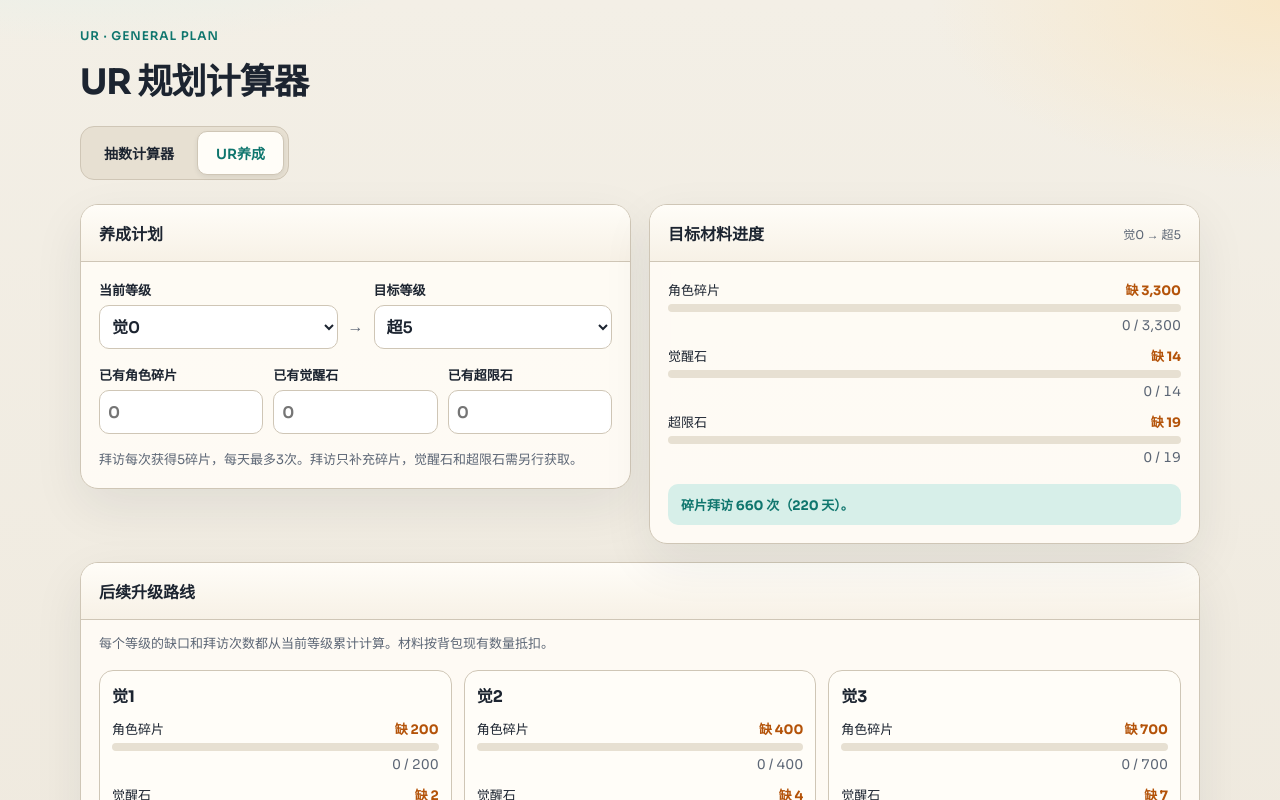
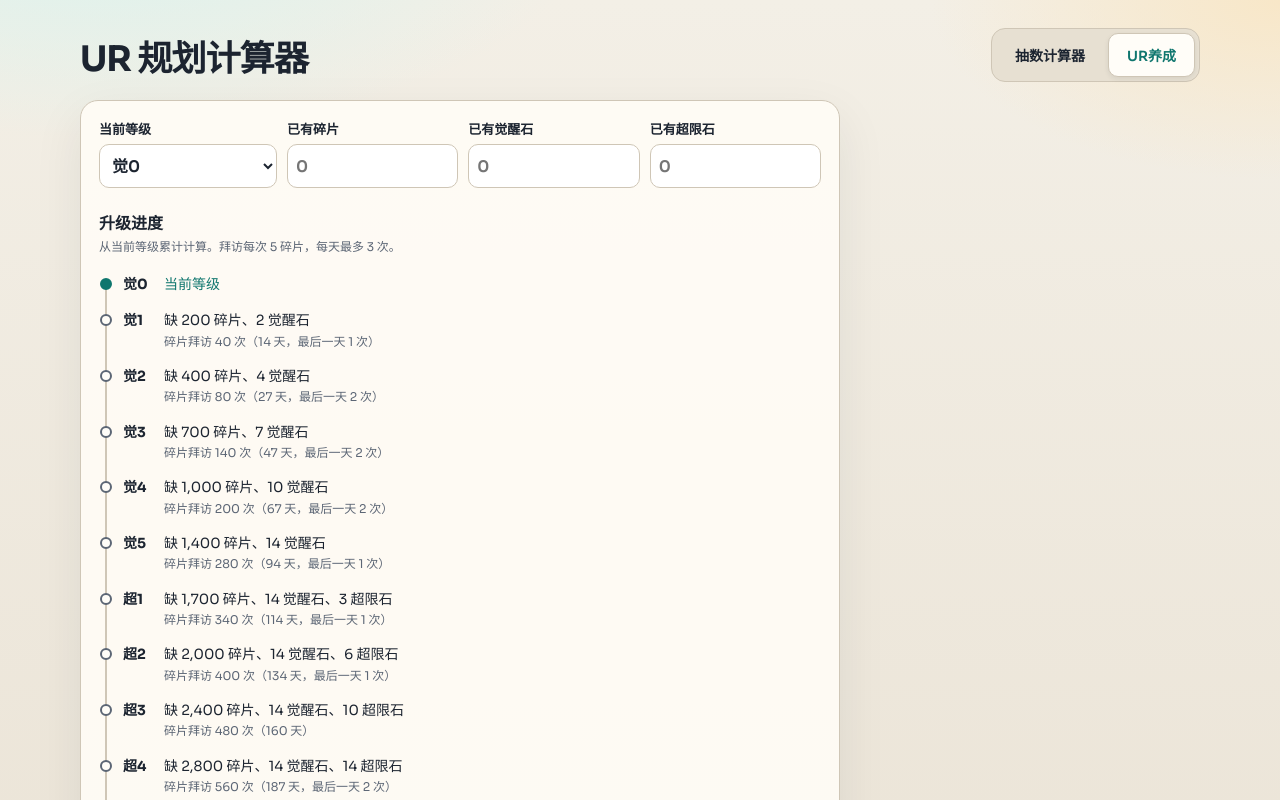
Before and after one commit to yyzh6236/cassell, a plain HTML site: page index.html in a window 1280 px wide. Both pictures are taken after a click on the tab "UR养成". Shown: the top 800 px of the page. Drawn offline with Linux system fonts and the light colour scheme.

Commit message:
Simplify UR cultivation progress view

```diff
--- a/assets/css/styles.css
+++ b/assets/css/styles.css
@@ -31,31 +31,18 @@
       padding: 28px 0 48px;
     }
 
-    header {
-      display: grid;
-      gap: 10px;
-      margin-bottom: 22px;
-    }
-
-    header .eyebrow {
-      color: var(--accent);
-      font-size: 12px;
-      font-weight: 600;
-      letter-spacing: 0.08em;
-      text-transform: uppercase;
+    .calculator-header {
+      display: flex;
+      justify-content: space-between;
+      align-items: center;
+      gap: 8px;
+      margin-bottom: 18px;
     }
 
     h1 {
       margin: 0;
-      font-size: clamp(1.6rem, 3vw, 2.2rem);
+      font-size: clamp(1.1rem, 3vw, 2.2rem);
       letter-spacing: -0.03em;
-    }
-
-    header p {
-      margin: 0;
-      color: var(--muted);
-      max-width: 54ch;
-      line-height: 1.55;
     }
 
     .layout {
@@ -494,7 +481,7 @@
   display: flex;
   gap: 4px;
   width: fit-content;
-  margin-bottom: 24px;
+  flex: 0 0 auto;
   padding: 4px;
   border: 1px solid var(--line);
   border-radius: 14px;
@@ -523,18 +510,17 @@
   outline-offset: 2px;
 }
 
-.growth-layout {
-  display: grid;
-  grid-template-columns: repeat(2, minmax(0, 1fr));
-  align-items: start;
-  gap: 18px;
+.growth-panel {
+  max-width: 760px;
+  padding: 18px;
 }
 
-.growth-form, .growth-result { padding: 18px; }
-.growth-levels, .growth-inventory { display: grid; gap: 10px; }
-.growth-levels { grid-template-columns: minmax(0, 1fr) auto minmax(0, 1fr); align-items: end; }
-.growth-inventory { grid-template-columns: repeat(3, minmax(0, 1fr)); margin-top: 16px; }
-.level-arrow { align-self: end; padding-bottom: 12px; color: var(--muted); }
+.growth-form, .growth-inventory {
+  display: grid;
+  gap: 10px;
+}
+.growth-form { grid-template-columns: minmax(0, 1fr) minmax(0, 3fr); }
+.growth-inventory { grid-template-columns: repeat(3, minmax(0, 1fr)); }
 
 .growth-form label {
   display: grid;
@@ -558,93 +544,58 @@
   font-size: 16px;
 }
 
-.growth-help, .growth-roadmap-help {
-  color: var(--muted);
-  font-size: 13px;
-  line-height: 1.55;
-}
-.growth-help { margin: 16px 0 0; }
-.growth-roadmap-help { margin: 14px 18px 0; }
-.growth-roadmap-panel { margin-top: 18px; }
-.growth-result, .growth-milestone-materials { display: grid; gap: 12px; }
+.growth-panel h2 { margin: 22px 0 4px; font-size: 1rem; }
+.growth-help { margin: 0; color: var(--muted); font-size: 12px; line-height: 1.5; }
+.growth-roadmap { list-style: none; margin: 10px 0 0; padding: 0; }
 
-.growth-material { display: grid; gap: 5px; min-width: 0; }
-.growth-material-line {
-  display: flex;
-  flex-wrap: wrap;
+.growth-step {
+  position: relative;
+  display: grid;
+  grid-template-columns: 2.5em minmax(0, 1fr);
   align-items: baseline;
-  justify-content: space-between;
-  gap: 2px 8px;
-  font-size: 13px;
-}
-.growth-material-line b { color: var(--ok); }
-.growth-material-line .growth-gap { color: var(--warn); }
-.growth-material small { color: var(--muted); text-align: right; font-variant-numeric: tabular-nums; }
-
-.growth-material progress {
-  display: block;
-  width: 100%;
-  height: 8px;
-  appearance: none;
-  overflow: hidden;
-  border: 0;
-  border-radius: 999px;
-  background: var(--bg-deep);
-  color: var(--accent);
-}
-.growth-material progress::-webkit-progress-bar { background: var(--bg-deep); }
-.growth-material progress::-webkit-progress-value { background: var(--accent); border-radius: 999px; }
-.growth-material progress::-moz-progress-bar { background: var(--accent); border-radius: 999px; }
-
-.growth-outcome {
-  margin: 0 18px 18px;
-  padding: 11px 13px;
-  border-radius: 10px;
-  background: var(--accent-soft);
-  color: var(--accent);
-  font-size: 13px;
-  font-weight: 700;
+  gap: 6px;
+  padding: 8px 0 8px 24px;
+  font-size: 14px;
+  line-height: 1.45;
 }
 
-.growth-roadmap {
-  display: grid;
-  grid-template-columns: repeat(3, minmax(0, 1fr));
-  gap: 12px;
-  margin: 0;
-  padding: 16px 18px 18px;
-  list-style: none;
+.growth-step:not(:last-child)::before {
+  content: "";
+  position: absolute;
+  inset: 18px auto -18px 6px;
+  width: 2px;
+  background: var(--line);
 }
-.growth-milestone {
-  display: flex;
-  flex-direction: column;
-  gap: 12px;
-  padding: 12px;
-  border: 1px solid var(--line);
-  border-radius: 14px;
+
+.growth-step::after {
+  content: "";
+  position: absolute;
+  top: 12px;
+  left: 1px;
+  width: 12px;
+  height: 12px;
+  box-sizing: border-box;
+  border: 2px solid var(--muted);
+  border-radius: 50%;
   background: #fffdf8;
 }
-.growth-milestone.is-target { border-color: var(--accent); background: #f1faf7; }
-.growth-milestone-head { display: flex; align-items: center; gap: 8px; }
-.growth-milestone-head h3 { margin: 0; font-size: 1rem; }
-.growth-milestone.is-target .badge { background: var(--accent-soft); color: var(--accent); }
-.growth-milestone-visits {
-  margin-top: auto;
-  padding-top: 8px;
-  border-top: 1px solid var(--line);
-  color: var(--muted);
-  font-size: 12px;
-  line-height: 1.5;
-}
-.growth-complete { grid-column: 1 / -1; color: var(--muted); font-size: 14px; }
 
-@media (max-width: 900px) {
-  .growth-roadmap { grid-template-columns: repeat(2, minmax(0, 1fr)); }
+.growth-step:is(.is-current, .is-ready)::after,
+.growth-step:has(+ .is-ready)::before {
+  border-color: var(--accent);
+  background: var(--accent);
 }
 
+.growth-step-status { color: var(--accent); }
+.growth-step-details { display: grid; gap: 2px; }
+.growth-step-gap { color: var(--ink); }
+.growth-step-visits { color: var(--muted); font-size: 12px; }
+
 @media (max-width: 600px) {
-  .calculator-tabs { width: 100%; }
-  .calculator-tabs button { flex: 1; }
-  .growth-layout, .growth-roadmap { grid-template-columns: minmax(0, 1fr); }
-  .growth-form, .growth-result { padding: 14px; }
-  .growth-inventory { gap: 8px; }
+  .wrap { padding-top: 14px; }
+  .calculator-header { margin-bottom: 14px; }
+  .calculator-tabs { gap: 2px; padding: 2px; }
+  .calculator-tabs button { padding: 4px 7px; font-size: 12px; }
+  .growth-panel { padding: 14px; }
+  .growth-form { grid-template-columns: minmax(0, 1fr); }
 }
--- a/assets/js/cultivation.js
+++ b/assets/js/cultivation.js
@@ -3,16 +3,12 @@
   const levels = [acquisition.to, ...steps.map((step) => step.to)];
   const storageKey = "cassell.cultivation.v1";
   const materials = [
-    { key: "shards", name: "角色碎片", input: "growth-shards" },
+    { key: "shards", name: "碎片", input: "growth-shards" },
     { key: "awakeningStones", name: "觉醒石", input: "growth-awakening" },
     { key: "transcendStones", name: "超限石", input: "growth-transcend" },
   ];
 
   const currentSelect = document.getElementById("growth-current");
-  const targetSelect = document.getElementById("growth-target");
-  const route = document.getElementById("growth-route");
-  const result = document.getElementById("growth-result");
-  const outcome = document.getElementById("growth-outcome");
   const roadmap = document.getElementById("growth-roadmap");
   const inventoryInputs = materials.map(({ input }) => document.getElementById(input));
 
@@ -44,12 +40,6 @@
   const levelOption = (level, index) => `<option value="${index}">${level}</option>`;
   currentSelect.innerHTML = levels.map(levelOption).join("");
 
-  function updateTargetOptions(target) {
-    const current = Number(currentSelect.value);
-    targetSelect.innerHTML = levels.slice(current).map((level, i) => levelOption(level, i + current)).join("");
-    targetSelect.value = String(Math.max(current, target));
-  }
-
   function visitText(shardGap) {
     const visits = Math.ceil(shardGap / shardsPerVisit);
     if (!visits) return "无需拜访";
@@ -59,61 +49,35 @@
     return `碎片拜访 ${visits} 次（${days} 天${lastDay}）`;
   }
 
-  const numberText = (count) => count.toLocaleString("zh-CN");
-
-  function materialProgress(total, owned, level, showUnused = false) {
-    return materials.map(({ key, name }, i) => {
-      const needed = total[i];
-      if (!needed && !showUnused) return "";
-      const covered = Math.min(owned[i], needed);
-      const gap = needed - covered;
-      return `
-        <div class="growth-material growth-${key}">
-          <div class="growth-material-line">
-            <span>${name}</span>
-            <span>${needed ? `<b${gap ? ' class="growth-gap"' : ""}>${gap ? `缺 ${numberText(gap)}` : "已备齐"}</b>` : "无需"}</span>
-          </div>
-          ${needed ? `
-            <progress aria-label="${level}·${name}" value="${covered}" max="${needed}"></progress>
-            <small>${numberText(covered)} / ${numberText(needed)}</small>` : ""}
-        </div>`;
-    }).join("");
-  }
-
   function renderCultivation() {
     const current = Number(currentSelect.value);
-    const target = Number(targetSelect.value);
     const owned = inventoryInputs.map((input) => normalizeCount(input.value));
-    const totals = [[0, 0, 0]];
+    const totals = materials.map(() => 0);
+    const currentStatus = current === steps.length ? "当前已是最高等级" : "当前等级";
+    const rows = [`
+      <li class="growth-step is-current" aria-current="step">
+        <strong>${levels[current]}</strong>
+        <span class="growth-step-status">${currentStatus}</span>
+      </li>`];
     for (const step of steps.slice(current)) {
-      const previous = totals[totals.length - 1];
-      totals.push(materials.map(({ key }, i) => previous[i] + step[key]));
+      const gaps = materials.map(({ key }, i) => {
+        totals[i] += step[key];
+        return Math.max(0, totals[i] - owned[i]);
+      });
+      const missing = materials.flatMap(({ name }, i) =>
+        gaps[i] ? [`${gaps[i].toLocaleString("zh-CN")} ${name}`] : []
+      );
+      rows.push(`
+        <li class="growth-step${missing.length ? "" : " is-ready"}">
+          <strong>${step.to}</strong>
+          ${missing.length ? `
+            <div class="growth-step-details">
+              <span class="growth-step-gap">缺 ${missing.join("、")}</span>
+              <span class="growth-step-visits">${visitText(gaps[0])}</span>
+            </div>` : '<span class="growth-step-status">材料已备齐</span>'}
+        </li>`);
     }
-    const targetTotal = totals[target - current];
-    route.textContent = `${levels[current]} → ${levels[target]}`;
-    result.innerHTML = materialProgress(targetTotal, owned, `目标${levels[target]}`, true);
-
-    const missingShards = Math.max(0, targetTotal[0] - owned[0]);
-    const ready = targetTotal.every((count, i) => count <= owned[i]);
-    outcome.textContent = current === target ? "当前已是目标等级。" :
-      ready ? "材料已备齐，无需拜访。" : `${visitText(missingShards)}。`;
-
-    roadmap.innerHTML = totals.slice(1).map((total, i) => {
-      const index = current + i + 1;
-      const level = levels[index];
-      const isTarget = index === target;
-      return `
-        <li class="growth-milestone${isTarget ? " is-target" : ""}">
-          <div class="growth-milestone-head">
-            <h3>${level}</h3>${isTarget ? '<span class="badge">目标</span>' : ""}
-          </div>
-          <div class="growth-milestone-materials">${materialProgress(total, owned, level)}</div>
-          <div class="growth-milestone-visits">${visitText(Math.max(0, total[0] - owned[0]))}</div>
-        </li>`;
-    }).join("");
-    if (current === levels.length - 1) {
-      roadmap.innerHTML = '<li class="growth-complete">当前已是最高等级，不需要继续升级。</li>';
-    }
+    roadmap.innerHTML = rows.join("");
   }
 
   function restoreCultivation() {
@@ -124,7 +88,6 @@
 
     const validLevel = (index) => Number.isInteger(index) && index >= 0 && index < levels.length;
     currentSelect.value = validLevel(plan?.current) ? String(plan.current) : "0";
-    updateTargetOptions(validLevel(plan?.target) ? plan.target : levels.length - 1);
     materials.forEach(({ key }, i) => {
       const value = plan?.inventory?.[key];
       inventoryInputs[i].value = Number.isSafeInteger(value) && value >= 0 ? String(value) : "";
@@ -139,7 +102,6 @@
     try {
       localStorage.setItem(storageKey, JSON.stringify({
         current: Number(currentSelect.value),
-        target: Number(targetSelect.value),
         inventory,
       }));
     } catch { /* 无法保存时仍可计算 */ }
@@ -149,11 +111,7 @@
   restoreCultivation();
   renderCultivation();
 
-  currentSelect.addEventListener("change", () => {
-    updateTargetOptions(Number(targetSelect.value));
-    updateCultivation();
-  });
-  targetSelect.addEventListener("change", updateCultivation);
+  currentSelect.addEventListener("change", updateCultivation);
   inventoryInputs.forEach((input) => {
     input.addEventListener("input", updateCultivation);
     input.addEventListener("change", () => {
--- a/index.html
+++ b/index.html
@@ -12,15 +12,13 @@
 </head>
 <body>
   <div class="wrap">
-    <header>
-      <div class="eyebrow">UR · General Plan</div>
+    <header class="calculator-header">
       <h1>UR 规划计算器</h1>
-    </header>
-
       <div class="calculator-tabs" id="calculator-tabs" role="tablist" aria-label="计算器类型">
         <button type="button" id="tab-pulls" role="tab" aria-selected="true" aria-controls="calculator-pulls">抽数计算器</button>
         <button type="button" id="tab-growth" role="tab" aria-selected="false" aria-controls="calculator-growth" tabindex="-1">UR养成</button>
       </div>
+    </header>
     <div id="calculator-pulls" role="tabpanel" aria-labelledby="tab-pulls" tabindex="0">
       <p class="save-status" id="save-status" role="status"></p>
       <div class="layout">
@@ -117,33 +115,18 @@
     </div>
 
     <div id="calculator-growth" role="tabpanel" aria-labelledby="tab-growth" tabindex="0" hidden>
-      <div class="growth-layout">
-        <section class="panel" aria-labelledby="growth-input-title">
-          <div class="panel-head"><h2 id="growth-input-title">养成计划</h2></div>
-          <div class="growth-form" id="growth-form">
-            <div class="growth-levels">
+      <section class="panel growth-panel" aria-labelledby="growth-title">
+        <div class="growth-form">
           <label for="growth-current">当前等级<select id="growth-current"></select></label>
-              <span class="level-arrow" aria-hidden="true">→</span>
-              <label for="growth-target">目标等级<select id="growth-target"></select></label>
-            </div>
           <div class="growth-inventory">
-              <label for="growth-shards">已有角色碎片<input id="growth-shards" type="number" min="0" step="1" inputmode="numeric" placeholder="0" /></label>
+            <label for="growth-shards">已有碎片<input id="growth-shards" type="number" min="0" step="1" inputmode="numeric" placeholder="0" /></label>
             <label for="growth-awakening">已有觉醒石<input id="growth-awakening" type="number" min="0" step="1" inputmode="numeric" placeholder="0" /></label>
             <label for="growth-transcend">已有超限石<input id="growth-transcend" type="number" min="0" step="1" inputmode="numeric" placeholder="0" /></label>
           </div>
-            <p class="growth-help">拜访每次获得5碎片，每天最多3次。拜访只补充碎片，觉醒石和超限石需另行获取。</p>
         </div>
-        </section>
-        <section class="panel" aria-labelledby="growth-result-title">
-          <div class="panel-head"><h2 id="growth-result-title">目标材料进度</h2><span class="hint" id="growth-route"></span></div>
-          <div class="growth-result" id="growth-result"></div>
-          <p class="growth-outcome" id="growth-outcome" aria-live="polite" aria-atomic="true"></p>
-        </section>
-      </div>
-      <section class="panel growth-roadmap-panel" aria-labelledby="growth-roadmap-title">
-        <div class="panel-head"><h2 id="growth-roadmap-title">后续升级路线</h2></div>
-        <p class="growth-roadmap-help">每个等级的缺口和拜访次数都从当前等级累计计算。材料按背包现有数量抵扣。</p>
-        <ol class="growth-roadmap" id="growth-roadmap"></ol>
+        <h2 id="growth-title">升级进度</h2>
+        <p class="growth-help">从当前等级累计计算。拜访每次 5 碎片，每天最多 3 次。</p>
+        <ol class="growth-roadmap" id="growth-roadmap" role="list"></ol>
       </section>
     </div>
   </div>
```
Also changed, not shown: tests/rewards.test.js (+31 -27 lines), 2 other files. Lines whose indentation alone changed are shown as unchanged.
